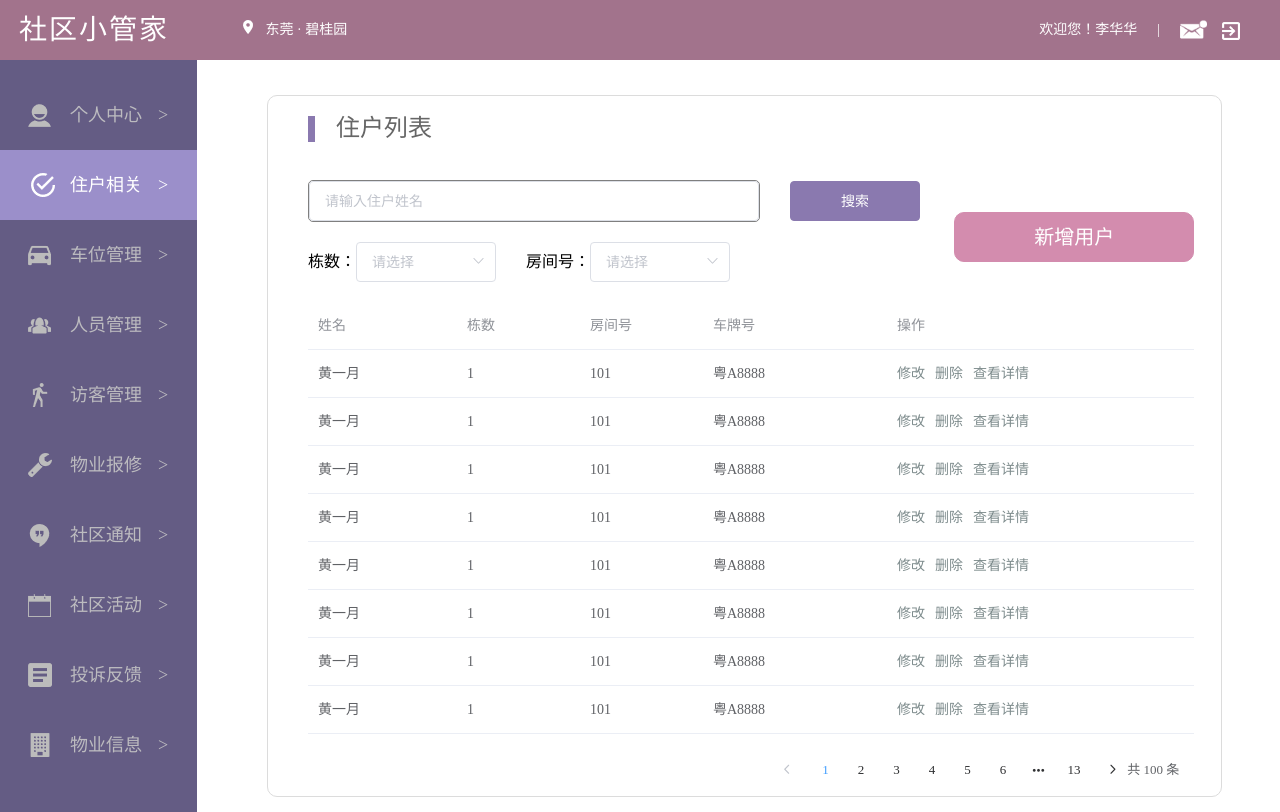
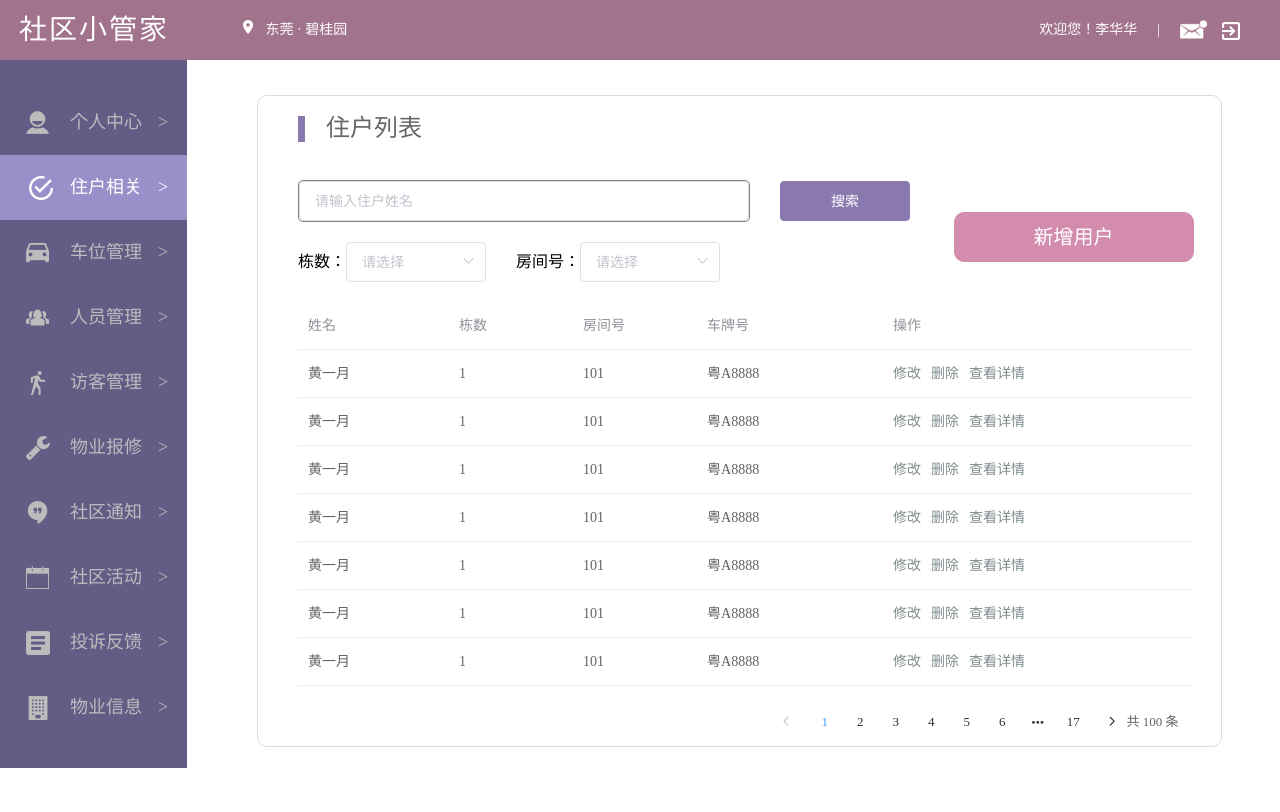
Before and after one commit to WritingCode6/CommunityManagementSystem-frontend, a Vue app: page /index/user in a window 1280 px wide. Built offline with nearby package versions, Linux system fonts and the light colour scheme.

Commit message:
修复新增、删除、修改按钮无法使用的bug

```diff
--- a/src/compoment/user/userBox.vue
+++ b/src/compoment/user/userBox.vue
@@ -45,7 +45,9 @@
       </div>
       <div class="user_table">
         <div class="add_user">
-          <el-button type="primary" class="add_button">新增用户</el-button>
+          <a href @click.prevent="openAdd">
+            <el-button type="primary" class="add_button">新增用户</el-button>
+          </a>
         </div>
         <el-table
                 :data="userData"
@@ -57,10 +59,10 @@
           <el-table-column prop="roomNumber" label="房间号" min-width="10%"></el-table-column>
           <el-table-column prop="plateNumber" label="车牌号" min-width="15%"></el-table-column>
           <el-table-column label="操作" min-width="25%">
-            <a href>
+            <a href @click.prevent="openModify">
               <span class="operation">修改</span>
             </a>
-            <a href>
+            <a href @click.prevent="openDelete">
               <span class="operation">删除</span>
             </a>
             <router-link to="/index/user/userInfo">
@@ -306,12 +308,12 @@
             buildingNumber: '1',
             roomNumber: '101',
             plateNumber: '粤A8888'
-          },{
+          }/*,{
             name: '黄一月',
             buildingNumber: '1',
             roomNumber: '101',
             plateNumber: '粤A8888'
-          }
+          }*/
         ],
         //新增住户信息数据，仅作测试用途，到时候接收后台数据覆盖默认数据
         addUserData: {
@@ -331,7 +333,7 @@
             roomNumber: 101
           }
         },
-        pageSize: 8,
+        pageSize: 6,
         total: 100,
         currentPage: 1,
         userList: true,
@@ -406,7 +408,7 @@
 .user_box {
   margin-top: 20px;
   width: 100%;
-  height: 700px;
+  height: 650px;
   border: 1px solid #dcdcdc;
   border-radius: 10px;
   position: relative;
--- a/src/views/index.vue
+++ b/src/views/index.vue
@@ -193,23 +193,23 @@ export default {
 }
 .nav {
   font-size: 18px;
-  width: 200px;
+  width: 190px;
   height: 100%;
   background: #645c84;
   /* 强行适应整个页面 */
-  padding-bottom: 32px;
+  padding-bottom: 28px;
   /* 取消浮动 */
   /*float: left;*/
   /*min-height: 800px;
   max-height: 1000px;*/
 }
 .list {
-  margin-top: 20px;
+  margin-top: 30px;
   /*padding-bottom: 50px;*/
   /*padding-bottom: 30%;*/
 }
 .list span {
-  line-height: 70px;
+  line-height: 65px;
   vertical-align: top;
 }
 .arrows {
@@ -227,7 +227,7 @@ export default {
 .property {
   display: block;
   color: #bcbbbf;
-  height: 70px;
+  height: 65px;
   width: 100%;
 }
 .personal {
@@ -407,7 +407,7 @@ export default {
 }*/
 /* 更换布局后的子组件展示样式 */
 .right_part {
-  width: calc(99% - 200px);
+  width: calc(99% - 190px);
   /*width: 100%;*/
   height: 100%;
   margin: 15px;
--- a/src/views/personal/personal.vue
+++ b/src/views/personal/personal.vue
@@ -208,15 +208,15 @@ export default {
 .password{
   margin-top: 20px;
   width: 100%;
-  height: 350px;
+  height: 345px;
   border: 1px solid #dcdcdc;
   border-radius: 10px;
   position: relative;
   left: 55px;
 }
 .password {
-  margin-top: 30px;
-  height: 285px;
+  margin-top: 25px;
+  height: 280px;
 }
 h3 {
   font-size: 24px;
--- a/src/views/property/property.vue
+++ b/src/views/property/property.vue
@@ -170,7 +170,7 @@ a:hover {
   min-width: 1000px;
   max-width: 1200px;
 /*  width: 100%;*/
-  height: 580px;
+  height: 550px;
   border: 1px solid #bcbcbc;
   overflow-y: scroll;
 }
```
